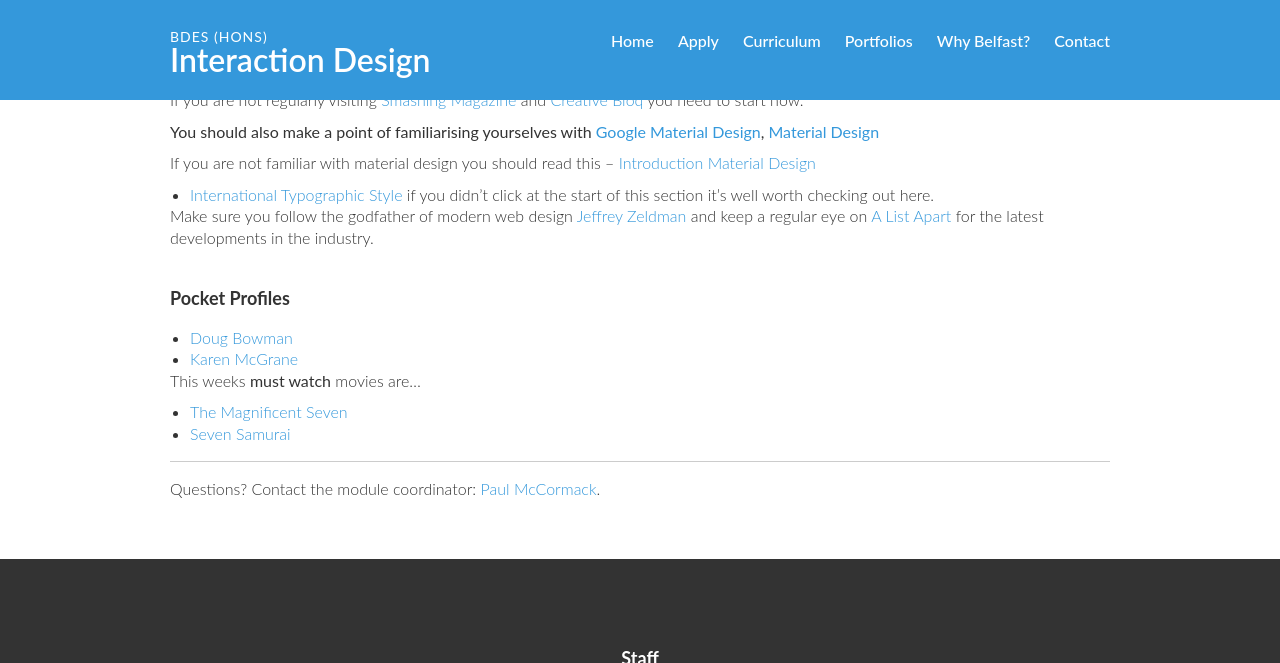
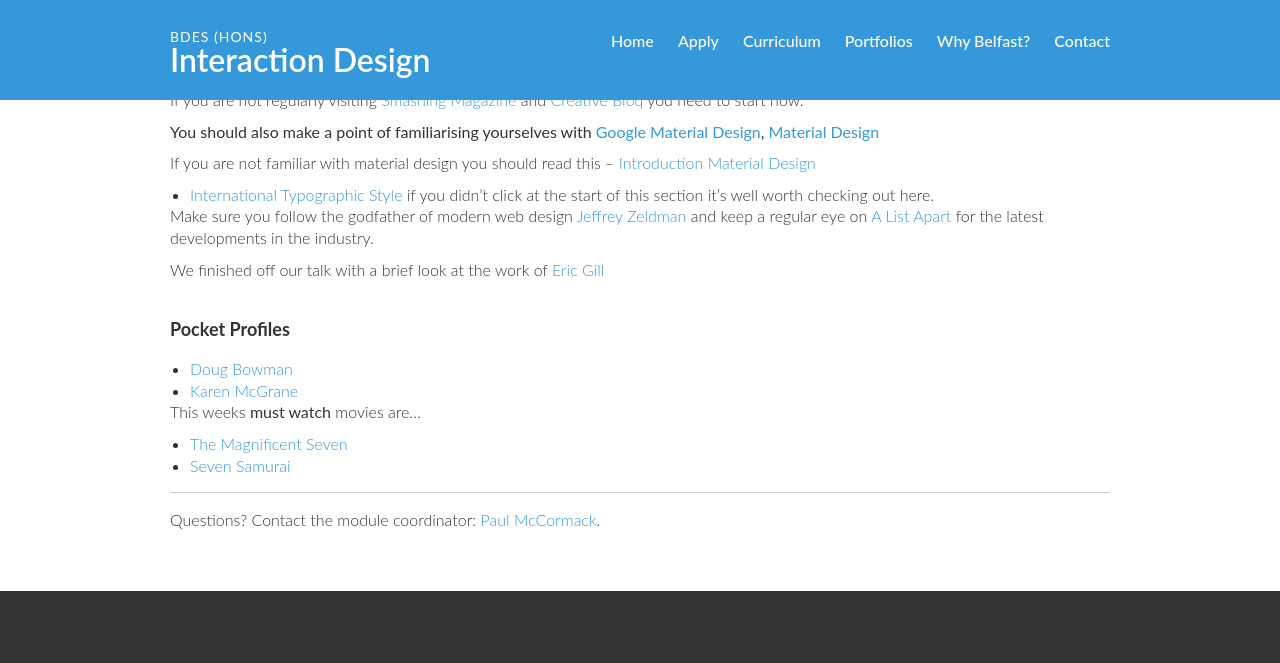
Before and after one commit to ixdbelfast/ixdbelfast.github.io, a Jekyll site: the page built from modules/IXD102/IXD102.md, in a window 1280 px wide and 900 px high, scrolled down 11597 px, cut to the strip 0-663 px from the top of the window. Built offline with Jekyll 4.4.1, drawn with Linux system fonts in a browser that asks for light colours; our own code applies the rules of GitHub Pages for plain Markdown files.

Commit message:
Added link to Eric Gill piece

```diff
--- a/modules/IXD102/IXD102.md
+++ b/modules/IXD102/IXD102.md
@@ -465,6 +465,8 @@
 
 Make sure you follow the godfather of modern web design [Jeffrey Zeldman](http://www.zeldman.com/) and keep a regular eye on [A List Apart](http://alistapart.com/) for the latest developments in the industry.
 
+We finished off our talk with a brief look at the work of [Eric Gill](https://typography.guru/journal/monotype-released-the-eric-gill-series-r46)
+
 #### Pocket Profiles
 - [Doug Bowman](https://stopdesign.com)
 - [Karen McGrane](http://karenmcgrane.com)
```
